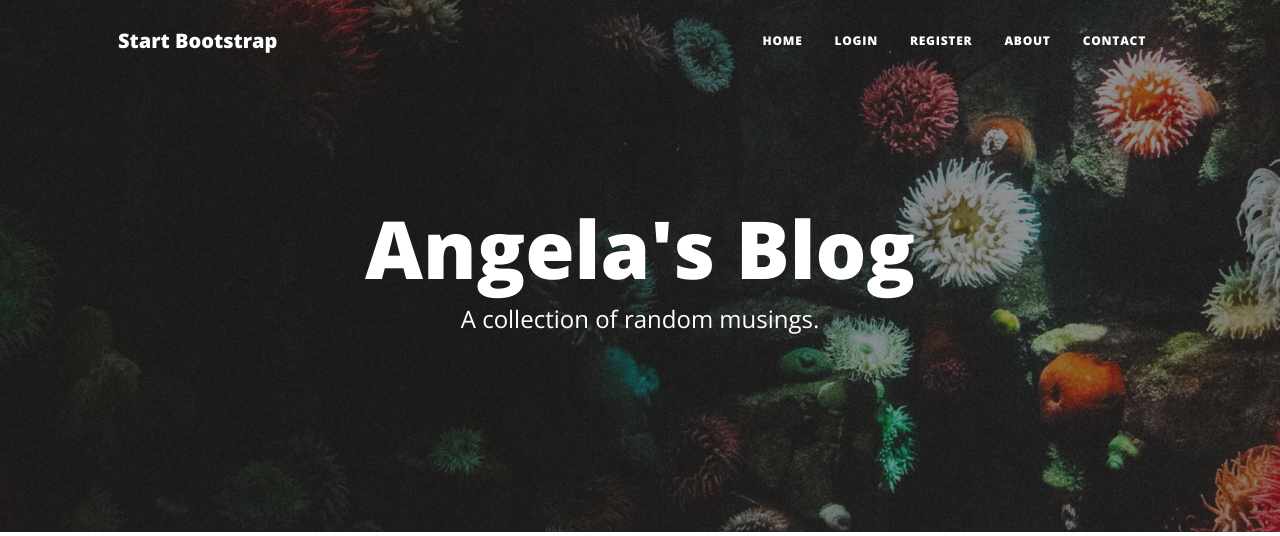
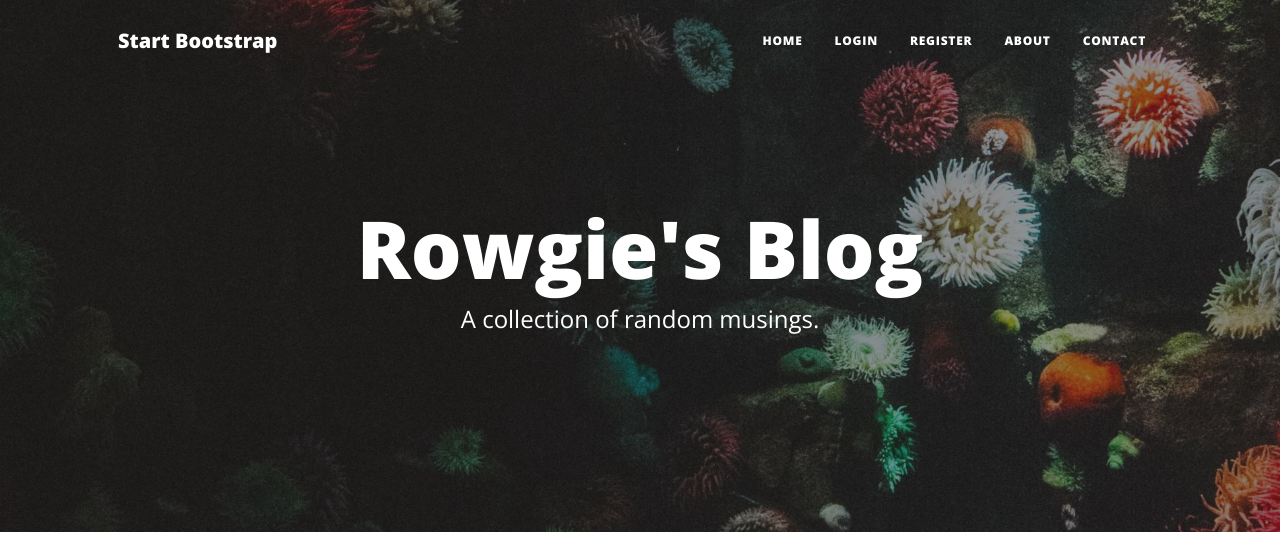
Before and after one commit to Trowlips/blog_flask, a Flask app: page / in a window 1280 px wide. Shown: the top 536 px of the page. Run offline with Flask 3, Linux system fonts and the light colour scheme; data that the repository does not hold is empty; some libraries are stand-ins or nearby versions.

Commit message:
removed some files

```diff
--- a/templates/header.html
+++ b/templates/header.html
@@ -8,7 +8,7 @@
     />
     <meta name="description" content="" />
     <meta name="author" content="" />
-    <title>Angela's Blog</title>
+    <title>Rowgie's Blog</title>
     {% block styles %}
     <!-- Load Bootstrap-Flask CSS here -->
     {{ bootstrap.load_css() }}
--- a/templates/index.html
+++ b/templates/index.html
@@ -9,7 +9,7 @@
     <div class="row gx-4 gx-lg-5 justify-content-center">
       <div class="col-md-10 col-lg-8 col-xl-7">
         <div class="site-heading">
-          <h1>Angela's Blog</h1>
+          <h1>Rowgie's Blog</h1>
           <span class="subheading">A collection of random musings.</span>
         </div>
       </div>
```
Also changed, not shown: static/assets/img/angela-profile.jpg (deleted).
